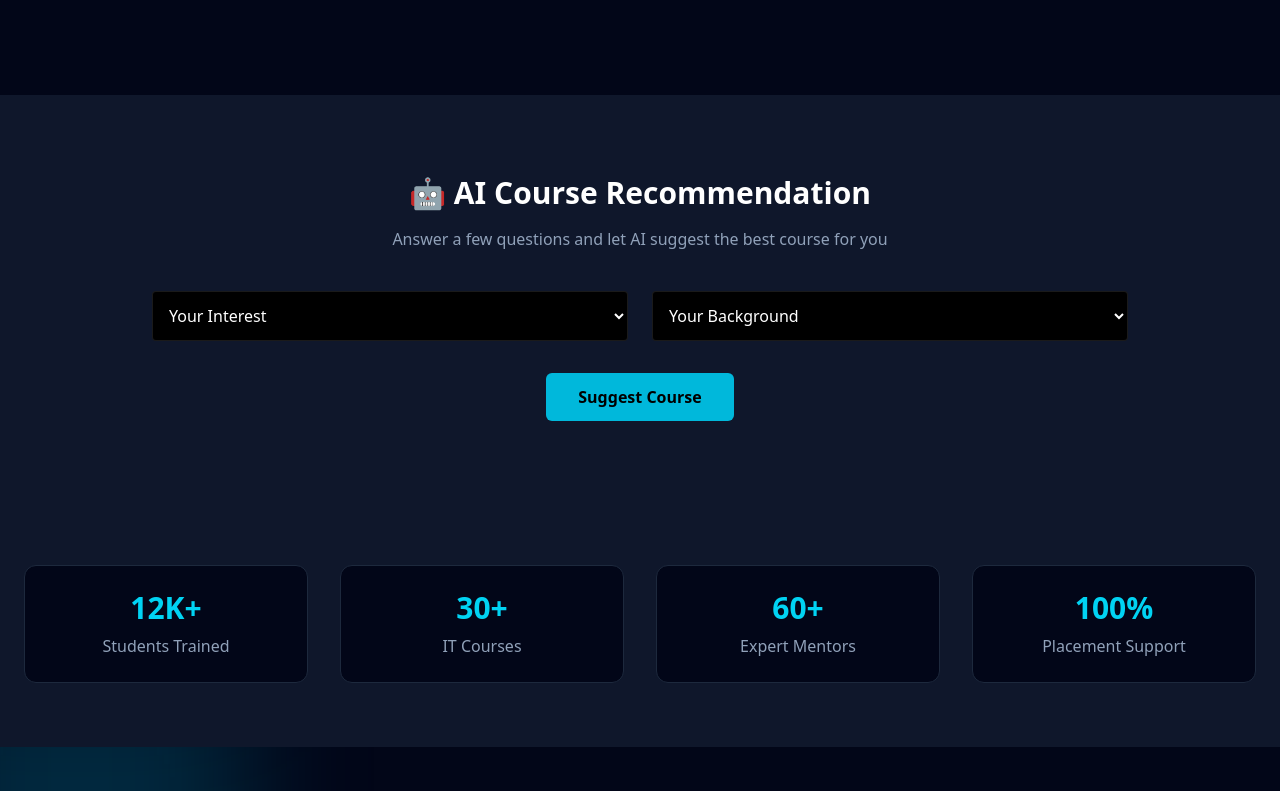
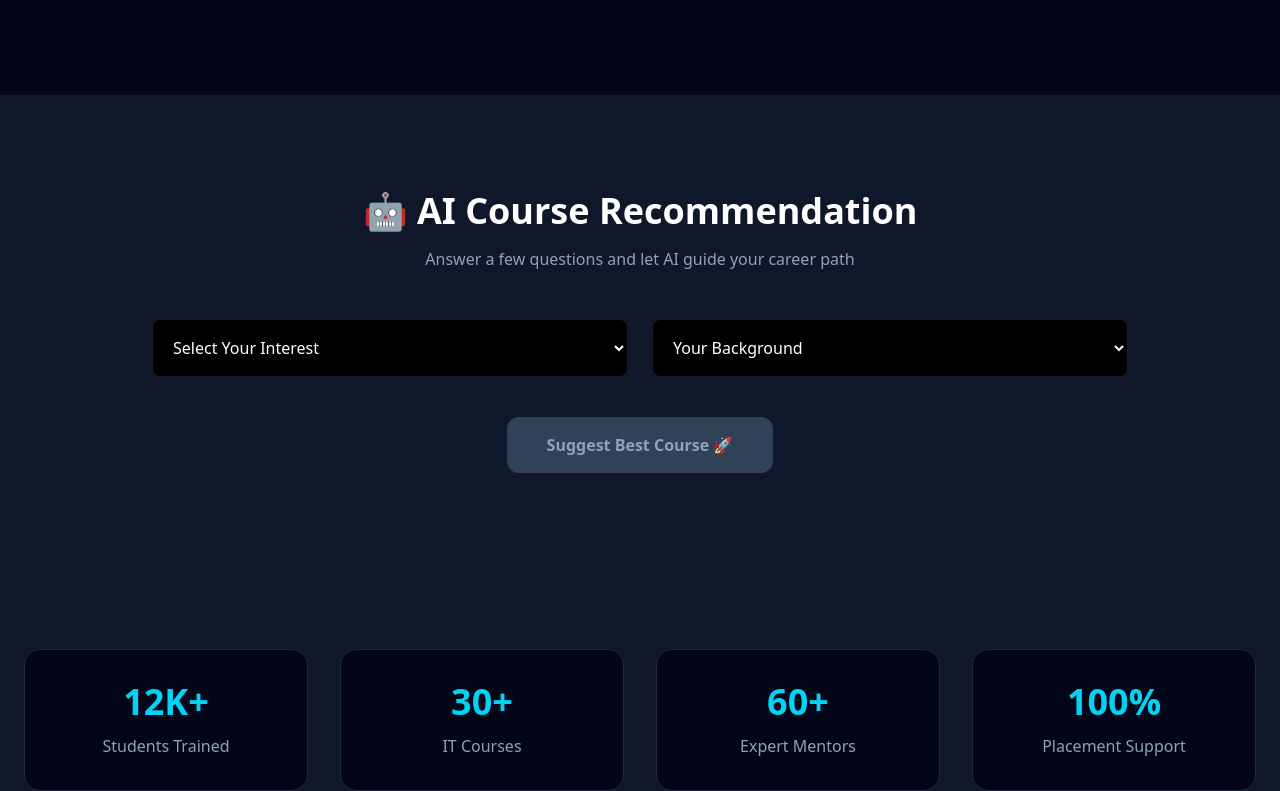
Before and after one commit to ShrutiJadhav14/SprintIT, a React (Vite) app in the folder SprintIT_Classes/: page / in a window 1280 px wide. Shown: the part 1257-2048 px from the top of the page. Built offline with nearby package versions, Linux system fonts and the light colour scheme.

Commit message:
animation added in courses and placement page

```diff
--- a/SprintIT_Classes/src/components/AICourseSuggestion.jsx
+++ b/SprintIT_Classes/src/components/AICourseSuggestion.jsx
@@ -1,5 +1,6 @@
 import { useState } from "react";
 import { useNavigate } from "react-router-dom";
+import { motion } from "framer-motion";
 
 const courses = [
   {
@@ -30,7 +31,6 @@ export default function AICourseSuggestion() {
 
     courses.forEach((course) => {
       scores[course.id] = 0;
-
       if (course.tags.includes(interest)) scores[course.id] += 2;
       if (course.tags.includes(background)) scores[course.id] += 1;
     });
@@ -39,69 +39,110 @@ export default function AICourseSuggestion() {
       scores[a] > scores[b] ? a : b
     );
 
-    const recommended = courses.find((c) => c.id === bestMatch);
-    setResult(recommended);
+    setResult(courses.find((c) => c.id === bestMatch));
   };
 
   return (
-    <section className="py-20 bg-slate-900 text-white">
-      <div className="max-w-5xl mx-auto px-6">
-        <h2 className="text-3xl font-bold text-center mb-4">
+    <section className="py-24 bg-slate-900 text-white overflow-hidden">
+      <motion.div
+        className="max-w-5xl mx-auto px-6"
+        initial={{ opacity: 0, y: 60 }}
+        whileInView={{ opacity: 1, y: 0 }}
+        transition={{ duration: 0.8, ease: "easeOut" }}
+        viewport={{ once: true }}
+      >
+        {/* Heading */}
+        <motion.h2
+          className="text-3xl md:text-4xl font-extrabold text-center mb-4"
+          initial={{ opacity: 0, y: 20 }}
+          whileInView={{ opacity: 1, y: 0 }}
+          transition={{ delay: 0.2 }}
+          viewport={{ once: true }}
+        >
           🤖 AI Course Recommendation
-        </h2>
-        <p className="text-center text-slate-400 mb-10">
-          Answer a few questions and let AI suggest the best course for you
+        </motion.h2>
+
+        <p className="text-center text-slate-400 mb-12">
+          Answer a few questions and let AI guide your career path
         </p>
 
-        <div className="grid md:grid-cols-2 gap-6">
+        {/* Inputs */}
+        <motion.div
+          className="grid md:grid-cols-2 gap-6"
+          initial={{ opacity: 0, y: 30 }}
+          whileInView={{ opacity: 1, y: 0 }}
+          transition={{ delay: 0.3 }}
+          viewport={{ once: true }}
+        >
           <select
             onChange={(e) => setInterest(e.target.value)}
-            className="bg-black border border-white/10 p-3 rounded"
+            className="bg-black border border-white/10 p-4 rounded-lg focus:outline-none
+                       focus:border-cyan-400 transition"
           >
-            <option value="">Your Interest</option>
+            <option value="">Select Your Interest</option>
             <option value="coding">Coding</option>
+            <option value="web">Web Development</option>
+            <option value="java">Java Backend</option>
             <option value="data">Data / Analytics</option>
-            <option value="java">Java Backend</option>
-            <option value="web">Web Development</option>
           </select>
 
           <select
             onChange={(e) => setBackground(e.target.value)}
-            className="bg-black border border-white/10 p-3 rounded"
+            className="bg-black border border-white/10 p-4 rounded-lg focus:outline-none
+                       focus:border-cyan-400 transition"
           >
             <option value="">Your Background</option>
             <option value="it">IT / CS</option>
             <option value="non-it">Non-IT</option>
           </select>
+        </motion.div>
+
+        {/* CTA */}
+        <div className="text-center mt-10">
+          <motion.button
+            whileHover={{ scale: 1.06 }}
+            whileTap={{ scale: 0.95 }}
+            disabled={!interest || !background}
+            onClick={suggestCourse}
+            className={`px-10 py-4 rounded-xl font-semibold transition
+              ${
+                interest && background
+                  ? "bg-gradient-to-r from-cyan-500 to-violet-500 text-black shadow-lg"
+                  : "bg-slate-700 text-slate-400 cursor-not-allowed"
+              }`}
+          >
+            Suggest Best Course 🚀
+          </motion.button>
         </div>
 
-        <div className="text-center mt-8">
-          <button
-            onClick={suggestCourse}
-            className="px-8 py-3 bg-cyan-500 text-black rounded-md font-semibold"
+        {/* Result */}
+        {result && (
+          <motion.div
+            initial={{ opacity: 0, scale: 0.85 }}
+            animate={{ opacity: 1, scale: 1 }}
+            transition={{ duration: 0.5 }}
+            className="mt-14 bg-white/5 border border-white/10 rounded-2xl p-8 text-center
+                       hover:border-cyan-400/60 transition relative"
           >
-            Suggest Course
-          </button>
-        </div>
+            <div className="absolute inset-0 bg-gradient-to-r from-cyan-500/10 to-violet-500/10 blur-2xl rounded-2xl" />
 
-        {result && (
-          <div className="mt-12 bg-white/5 border border-white/10 p-6 rounded-xl text-center">
-            <h3 className="text-xl font-bold mb-2">
-              🎯 Best Match for You
-            </h3>
-            <p className="text-cyan-400 text-lg mb-4">
-              {result.name}
-            </p>
+            <div className="relative">
+              <h3 className="text-xl font-bold mb-2">🎯 Best Match for You</h3>
+              <p className="text-2xl font-extrabold text-cyan-400 mb-6">
+                {result.name}
+              </p>
 
-            <button
-              onClick={() => navigate(`/courses/${result.id}`)}
-              className="px-6 py-2 bg-violet-500 rounded-md"
-            >
-              View Course Details
-            </button>
-          </div>
+              <motion.button
+                whileHover={{ scale: 1.05 }}
+                onClick={() => navigate(`/courses/${result.id}`)}
+                className="px-8 py-3 bg-violet-500 rounded-lg font-semibold"
+              >
+                View Course Details →
+              </motion.button>
+            </div>
+          </motion.div>
         )}
-      </div>
+      </motion.div>
     </section>
   );
 }
--- a/SprintIT_Classes/src/components/Hero.jsx
+++ b/SprintIT_Classes/src/components/Hero.jsx
@@ -1,8 +1,12 @@
 import { motion } from "framer-motion";
 import ScrollIndicator from "./ScrollIndicator";
 import coding from "../assets/images/coding.jpg";
+import { useNavigate } from "react-router-dom";
 
 export default function Hero() {
+
+  const navigate = useNavigate();
+
   return (
     <section className="relative min-h-screen bg-slate-950 overflow-hidden flex items-center">
 
@@ -62,6 +66,7 @@ export default function Hero() {
             <motion.button
               whileHover={{ scale: 1.06 }}
               whileTap={{ scale: 0.95 }}
+              onClick={() => navigate("/courses")}
               className="px-6 py-3 rounded-xl bg-gradient-to-r from-cyan-500 to-violet-500
                          text-black font-semibold shadow-lg shadow-cyan-500/30"
             >
@@ -70,6 +75,7 @@ export default function Hero() {
 
             <motion.button
               whileHover={{ scale: 1.05 }}
+              onClick={() => navigate("/courses")}
               className="px-6 py-3 rounded-xl border border-slate-700
                          text-slate-200 hover:border-cyan-400 hover:text-cyan-400 transition"
             >
--- a/SprintIT_Classes/src/components/ScrollTop.jsx
+++ b/SprintIT_Classes/src/components/ScrollTop.jsx
@@ -8,7 +8,7 @@ export default function ScrollToTop() {
     window.scrollTo({
       top: 0,
       left: 0,
-      behavior: "smooth",
+      behavior: "instant",
     });
   }, [pathname]);
 
--- a/SprintIT_Classes/src/components/Stats.jsx
+++ b/SprintIT_Classes/src/components/Stats.jsx
@@ -1,3 +1,5 @@
+import { motion } from "framer-motion";
+
 const stats = [
   { value: "12K+", label: "Students Trained" },
   { value: "30+", label: "IT Courses" },
@@ -7,17 +9,28 @@ const stats = [
 
 export default function Stats() {
   return (
-    <section className="bg-slate-900 py-16">
+    <section className="bg-slate-900 py-20 overflow-hidden">
       <div className="max-w-7xl mx-auto px-6 grid md:grid-cols-4 gap-8">
         {stats.map((s, i) => (
-          <div
+          <motion.div
             key={i}
-            className="bg-slate-950 border border-slate-800 rounded-xl p-6 text-center
-                       hover:border-cyan-500 hover:shadow-lg hover:shadow-cyan-500/20 transition"
+            initial={{ opacity: 0, y: 40 }}
+            whileInView={{ opacity: 1, y: 0 }}
+            transition={{
+              duration: 0.6,
+              delay: i * 0.15,
+              ease: "easeOut",
+            }}
+            viewport={{ once: true }}
+            whileHover={{ y: -8, scale: 1.04 }} //y means moves up 8 pixels(if it is not negative moves down 8 pixels)
+            className="bg-slate-950 border border-slate-800 rounded-2xl p-8 text-center
+                       hover:border-cyan-500 hover:shadow-xl hover:shadow-cyan-500/20 transition"
           >
-            <h2 className="text-3xl font-bold text-cyan-400">{s.value}</h2>
-            <p className="mt-2 text-slate-400">{s.label}</p>
-          </div>
+            <h2 className="text-4xl font-extrabold text-cyan-400">
+              {s.value}
+            </h2>
+            <p className="mt-3 text-slate-400">{s.label}</p>
+          </motion.div>
         ))}
       </div>
     </section>
```
Also changed, not shown: SprintIT_Classes/src/pages/Courses.jsx (+42 -12 lines), SprintIT_Classes/src/pages/Placement.jsx (+38 -10 lines).
